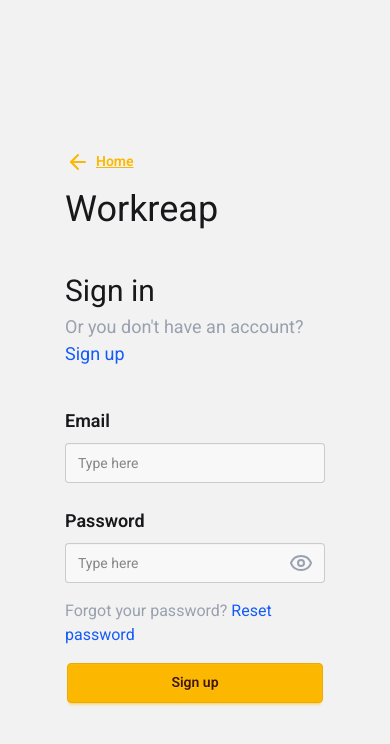
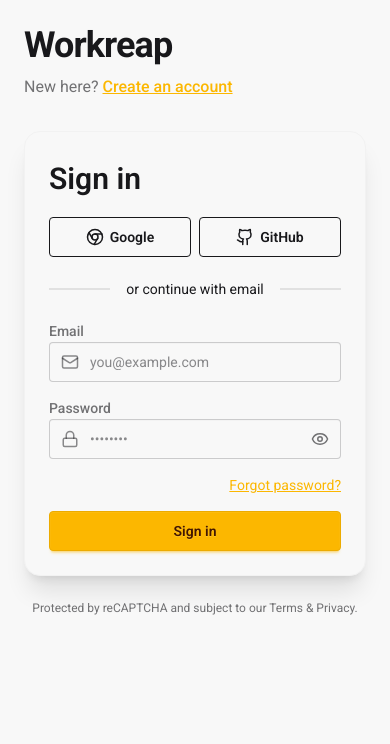
Before and after one commit to Anhcodervuive/Freelancer-Client-matching-platform-fe, a React (Vite) app: page /signin in a window 390 px wide. Shown: the top 744 px of the page. Built offline with nearby package versions, Linux system fonts and the light colour scheme; no server answers.

Commit message:
edit auth UI, sign in, logout, verify email feature

```diff
--- a/src/config/routes.ts
+++ b/src/config/routes.ts
@@ -3,7 +3,11 @@
 		home: '/'
 	},
 	auth: {
-		signin: 'signin',
-		signup: 'signup'
+		signin: '/signin',
+		signup: '/signup',
+		verify: '/verify'
+	},
+	error: {
+		notFound: '/404'
 	}
 }
--- a/src/pages/Auth/SigninForm.tsx
+++ b/src/pages/Auth/SigninForm.tsx
@@ -1,103 +1,142 @@
-import { ArrowLeft, Eye, EyeOff } from 'lucide-react'
 import { useState } from 'react'
 import { useForm, type SubmitHandler } from 'react-hook-form'
+import { Link, useNavigate } from 'react-router-dom'
 import { useDispatch } from 'react-redux'
-import { Link, useNavigate } from 'react-router-dom'
 import { toast } from 'react-toastify'
-import { routes } from '~/config/routes'
+import { Eye, EyeOff, Lock, Mail, Github, Chrome } from 'lucide-react'
 import type { AppDispatch } from '~/redux/store'
 import { signinUserAPI } from '~/redux/user/userSlice'
 import { EMAIL_RULE, EMAIL_RULE_MESSAGE, FIELD_REQUIRED_MESSAGE } from '~/utils/validator'
+import { routes } from '~/config/routes'
 
 export type SigninInputs = {
 	email: string
 	password: string
 }
 
-const SigninForm = () => {
+export default function SigninForm() {
+	const dispatch: AppDispatch = useDispatch()
+	const navigate = useNavigate()
+
 	const {
 		register,
 		handleSubmit,
 		formState: { errors }
 	} = useForm<SigninInputs>()
-	const dispatch: AppDispatch = useDispatch()
-	const navigate = useNavigate()
-	const [isShowPassword, setIsShowPasswor] = useState(false)
-	const onSubmit: SubmitHandler<SigninInputs> = data => {
-		dispatch(signinUserAPI(data))
-		toast.promise(dispatch(signinUserAPI(data)), { pending: 'Logging in...' }).then(res => {
-			console.log(res)
+
+	const [showPassword, setShowPassword] = useState(false)
+	const [submitting, setSubmitting] = useState(false)
+
+	const onSubmit: SubmitHandler<SigninInputs> = async data => {
+		try {
+			setSubmitting(true)
+			await toast.promise(
+				// Nếu thunk của bạn hỗ trợ unwrap(), có thể dùng: await dispatch(signinUserAPI(data)).unwrap()
+				dispatch(signinUserAPI(data)),
+				{ pending: 'Signing you in...' }
+			)
 			navigate(routes.comons.home)
-		})
+		} catch (err) {
+			console.log(err)
+			// Lỗi đã được toast trong thunk hoặc interceptor; có thể bổ sung tại đây nếu cần
+		} finally {
+			setSubmitting(false)
 		}
+	}
+
 	return (
-		<div className='flex flex-col items-center justify-center h-full w-full'>
-			<div className='w-2/3'>
-				<Link to={'/'} className='btn btn-link px-0 md:hidden' role='button'>
-					<ArrowLeft />
-					Home
+		<div className='min-h-screen'>
+			{/* Right panel / form */}
+			<div className='flex items-center justify-center bg-base-100'>
+				<div className='w-full max-w-md p-6'>
+					<div className='mb-8'>
+						<h1 className='text-3xl font-bold tracking-tight'>Workreap</h1>
+						<p className='mt-2 text-base-content/60'>
+							New here?{' '}
+							<Link to={routes.auth.signup} className='link link-primary font-medium'>
+								Create an account
 							</Link>
-				<h1 className='mb-8'>Workreap</h1>
-				<div className='mb-8'>
-					<h2>Sign in</h2>
-					<h5 className='text-gray-400'>
-						Or you don't have an account?{' '}
-						<Link className='text-info' to={'/signup'}>
-							Sign up
-						</Link>
-					</h5>
+						</p>
 					</div>
-				<form onSubmit={handleSubmit(onSubmit)} className='flex flex-col gap-3'>
-					<fieldset className='fieldset'>
-						<legend className='fieldset-legend text-lg'>Email</legend>
+
+					<div className='card bg-base-100 border border-base-200 shadow-xl rounded-2xl'>
+						<div className='card-body'>
+							<h2 className='card-title mb-2'>Sign in</h2>
+
+							{/* Social auth */}
+							<div className='grid grid-cols-2 gap-2'>
+								<button type='button' className='btn btn-outline w-full'>
+									<Chrome size={18} />
+									Google
+								</button>
+								<button type='button' className='btn btn-outline w-full'>
+									<Github size={18} />
+									GitHub
+								</button>
+							</div>
+
+							<div className='divider'>or continue with email</div>
+
+							<form onSubmit={handleSubmit(onSubmit)} className='space-y-4'>
+								{/* Email */}
+								<div>
+									<label className='label text-sm font-medium'>Email</label>
+									<div className='relative'>
 										<input
-							type='text'
+											type='email'
+											placeholder='you@example.com'
 											{...register('email', {
 												required: FIELD_REQUIRED_MESSAGE,
-								pattern: {
-									value: EMAIL_RULE,
-									message: EMAIL_RULE_MESSAGE
-								}
+												pattern: { value: EMAIL_RULE, message: EMAIL_RULE_MESSAGE }
 											})}
-							className='input input-md w-full'
-							placeholder='Type here'
+											className={`input input-bordered w-full pl-10 ${errors.email ? 'input-error' : ''}`}
 										/>
-						{errors.email && <div className='mt-1 text-sm text-error'>{errors.email.message}</div>}
-					</fieldset>
-					<fieldset className='fieldset'>
-						<legend className='fieldset-legend text-lg'>Password</legend>
+										<Mail className='absolute left-3 top-1/2 -translate-y-1/2 text-base-content/50' size={18} />
+									</div>
+									{errors.email && <p className='text-xs text-error mt-1'>{errors.email.message}</p>}
+								</div>
+
+								{/* Password */}
+								<div>
+									<label className='label text-sm font-medium'>Password</label>
 									<div className='relative'>
 										<input
-								type={isShowPassword ? 'text' : 'password'}
+											type={showPassword ? 'text' : 'password'}
+											placeholder='••••••••'
 											{...register('password', { required: FIELD_REQUIRED_MESSAGE })}
-								className='input input-md w-full'
-								placeholder='Type here'
+											className={`input input-bordered w-full pl-10 pr-10 ${errors.password ? 'input-error' : ''}`}
 										/>
+										<Lock className='absolute left-3 top-1/2 -translate-y-1/2 text-base-content/50' size={18} />
 										<button
 											type='button'
-								className='absolute right-3 top-1/2 -translate-y-1/2 text-gray-400 hover:text-primary focus:outline-none z-10'
+											className='absolute right-3 top-1/2 -translate-y-1/2 text-base-content/60 hover:text-primary'
 											tabIndex={-1}
-								onClick={() => setIsShowPasswor(!isShowPassword)}>
-								{isShowPassword ? <EyeOff /> : <Eye />}
+											onClick={() => setShowPassword(v => !v)}>
+											{showPassword ? <EyeOff size={18} /> : <Eye size={18} />}
 										</button>
 									</div>
-						{errors.password && <div className='mt-1 text-sm text-error'>{errors.password.message}</div>}
-					</fieldset>
-					<div className='flex flex-col gap-4 justify-center items-center'>
-						<p className='text-gray-400'>
-							Forgot your password?{' '}
-							<Link to='/' className='text-info'>
-								Reset password
+									{errors.password && <p className='text-xs text-error mt-1'>{errors.password.message}</p>}
+								</div>
+
+								<div className='flex items-center justify-end text-sm'>
+									<Link to={'/'} className='link link-primary'>
+										Forgot password?
 									</Link>
+								</div>
+
+								<button type='submit' className={`btn btn-primary w-full ${submitting ? 'btn-disabled' : ''}`}>
+									{submitting && <span className='loading loading-spinner'></span>}
+									{submitting ? 'Signing in...' : 'Sign in'}
+								</button>
+							</form>
+						</div>
+					</div>
+
+					<p className='mt-6 text-center text-xs text-base-content/60'>
+						Protected by reCAPTCHA and subject to our Terms & Privacy.
 					</p>
-						<button type='submit' className='btn btn-primary btn-wide'>
-							Sign up
-						</button>
 				</div>
-				</form>
 			</div>
 		</div>
 	)
 }
-
-export default SigninForm
--- a/src/pages/Auth/SignupForm.tsx
+++ b/src/pages/Auth/SignupForm.tsx
@@ -1,15 +1,17 @@
-import { ArrowLeft, Eye, EyeOff } from 'lucide-react'
 import { useState } from 'react'
 import { useForm, type SubmitHandler } from 'react-hook-form'
-import { Link } from 'react-router-dom'
+import { Link, useNavigate } from 'react-router-dom'
+import { Eye, EyeOff, UserPlus2 } from 'lucide-react'
 import { toast } from 'react-toastify'
+import { routes } from '~/config/routes'
 import { Role } from '~/types'
 import {
 	EMAIL_RULE,
 	EMAIL_RULE_MESSAGE,
 	FIELD_REQUIRED_MESSAGE,
-	PASSWORD_CONFIRMATION_MESSAGE,
+	PASSWORD_CONFIRMATION_MESSAGE
 } from '~/utils/validator'
+import { signupUserAPI } from '~/apis/auth.api'
 
 type Inputs = {
 	email: string
@@ -26,183 +28,160 @@
 		register,
 		handleSubmit,
 		watch,
-		formState: { errors },
+		formState: { errors }
 	} = useForm<Inputs>()
-	const [isShowPassword, setIsShowPasswor] = useState(false)
-	const onSubmit: SubmitHandler<Inputs> = (data) => {
+	const navigate = useNavigate()
+	const [isShowPassword, setIsShowPassword] = useState(false)
+	const [isShowConfirm, setIsShowConfirm] = useState(false)
+	const isAgree = watch('isAgreeCondition')
+	const onSubmit: SubmitHandler<Inputs> = data => {
 		if (!data.isAgreeCondition) {
-			toast.warn('Please agree our terms and condition')
+			toast.warn('Please agree to our terms and conditions!')
+			return
 		}
+		toast
+			.promise(signupUserAPI(data), {
+				pending: 'signing up...'
+			})
+			.then(() => {
+				const params = new URLSearchParams({ email: data.email })
+				navigate(`${routes.auth.verify}?${params.toString()}`)
+			})
 	}
+
 	return (
-		<div className='flex flex-col items-center justify-center h-full w-full'>
-			<div className='w-1/2'>
-				<Link to={'/'} className='btn btn-link px-0 md:hidden' role='button'>
-					<ArrowLeft />
-					Home
-				</Link>
-				<h1 className='mb-8'>Workreap</h1>
-				<div className='mb-10'>
-					<h2>Sign up</h2>
-					<h5 className='text-gray-400'>
+		<div className='min-h-screen flex items-center justify-center bg-base-100'>
+			<div className='card shadow-2xl bg-white/95 rounded-2xl w-full max-w-lg p-8'>
+				<div className='flex flex-col items-center mb-8'>
+					<UserPlus2 className='w-12 h-12 text-primary mb-2' />
+					<h1 className='text-2xl font-bold tracking-tight mb-1'>Sign up to Workreap</h1>
+					<p className='text-gray-500 text-base'>Welcome! Create your account below.</p>
+					<p className='mt-2 text-sm text-gray-400'>
 						Already have an account?{' '}
-						<Link className='text-info' to={'/signin'}>
+						<Link className='text-info font-semibold' to={routes.auth.signin}>
 							Sign in
 						</Link>
-					</h5>
+					</p>
+				</div>
+				<form onSubmit={handleSubmit(onSubmit)} className='space-y-4'>
+					<div className='grid grid-cols-1 md:grid-cols-2 gap-3'>
+						<div>
+							<label className='label text-base font-medium'>First name</label>
+							<input
+								type='text'
+								{...register('firstName', { required: FIELD_REQUIRED_MESSAGE })}
+								className={`input input-bordered w-full ${errors.firstName ? 'input-error' : ''}`}
+								placeholder='Type here'
+							/>
+							{errors.firstName && <p className='text-xs text-error mt-1'>{errors.firstName.message}</p>}
+						</div>
+						<div>
+							<label className='label text-base font-medium'>Last name</label>
+							<input
+								type='text'
+								{...register('lastName', { required: FIELD_REQUIRED_MESSAGE })}
+								className={`input input-bordered w-full ${errors.lastName ? 'input-error' : ''}`}
+								placeholder='Type here'
+							/>
+							{errors.lastName && <p className='text-xs text-error mt-1'>{errors.lastName.message}</p>}
 						</div>
 					</div>
-			<div className='w-11/12'>
-				<form onSubmit={handleSubmit(onSubmit)}>
-					<div className='grid grid-cols-2 gap-4'>
-						<fieldset className='fieldset'>
-							<legend className='fieldset-legend text-base'>First name</legend>
+					<div>
+						<label className='label text-base font-medium'>Email</label>
 						<input
-								type='text'
-								{...register('firstName', {
-									required: FIELD_REQUIRED_MESSAGE,
-								})}
-								className='input input-md w-full'
-								placeholder='Type here'
-							/>
-							{errors.firstName && (
-								<div className='mt-1 text-sm text-error'>
-									{errors.firstName.message}
-								</div>
-							)}
-						</fieldset>
-						<fieldset className='fieldset'>
-							<legend className='fieldset-legend text-base'>Last name:</legend>
-							<input
-								type='text'
-								{...register('lastName', {
-									required: FIELD_REQUIRED_MESSAGE,
-								})}
-								className='input input-md w-full'
-								placeholder='Type here'
-							/>
-							{errors.lastName && (
-								<div className='mt-1 text-sm text-error'>
-									{errors.lastName.message}
-								</div>
-							)}
-						</fieldset>
-						<fieldset className='fieldset'>
-							<legend className='fieldset-legend text-base'>Email</legend>
-							<input
-								type='text'
+							type='email'
 							{...register('email', {
 								required: FIELD_REQUIRED_MESSAGE,
 								pattern: {
 									value: EMAIL_RULE,
-										message: EMAIL_RULE_MESSAGE,
-									},
+									message: EMAIL_RULE_MESSAGE
+								}
 							})}
-								className='input input-md w-full'
+							className={`input input-bordered w-full ${errors.email ? 'input-error' : ''}`}
 							placeholder='Type here'
 						/>
-							{errors.email && (
-								<div className='mt-1 text-sm text-error'>
-									{errors.email.message}
+						{errors.email && <p className='text-xs text-error mt-1'>{errors.email.message}</p>}
 					</div>
-							)}
-						</fieldset>
-						<fieldset className='fieldset'>
-							<legend className='fieldset-legend text-base'>Role</legend>
+					<div>
+						<label className='label text-base font-medium'>Role</label>
 						<select
 							defaultValue=''
-								className='select'
 							{...register('role', {
-									validate: (value) => {
-										if (value) {
-											return true
-										}
-										return false
-									},
-								})}>
-								<option disabled={true} value=''>
-									none
+								validate: value => !!value || 'Please select your role'
+							})}
+							className={`select select-bordered w-full ${errors.role ? 'select-error' : ''}`}>
+							<option value='' disabled>
+								Choose a role
 							</option>
 							<option value={Role.freelancer}>Freelancer</option>
 							<option value={Role.client}>Client</option>
 						</select>
-						</fieldset>
-						<fieldset className='fieldset'>
-							<legend className='fieldset-legend text-base'>Password</legend>
+						{errors.role && <p className='text-xs text-error mt-1'>{String(errors.role.message)}</p>}
+					</div>
+					<div className='grid grid-cols-1 md:grid-cols-2 gap-3'>
+						<div>
+							<label className='label text-base font-medium'>Password</label>
 							<div className='relative'>
 								<input
 									type={isShowPassword ? 'text' : 'password'}
-									{...register('password', {
-										required: FIELD_REQUIRED_MESSAGE,
-									})}
-									className='input input-md w-full'
+									{...register('password', { required: FIELD_REQUIRED_MESSAGE })}
+									className={`input input-bordered w-full pr-10 ${errors.password ? 'input-error' : ''}`}
 									placeholder='Type here'
 								/>
 								<button
 									type='button'
-									className='absolute right-3 top-1/2 -translate-y-1/2 text-gray-400 hover:text-primary focus:outline-none z-10'
+									className='absolute right-2 top-1/2 -translate-y-1/2 text-gray-400 hover:text-primary'
 									tabIndex={-1}
-									onClick={() => setIsShowPasswor(!isShowPassword)}>
-									{isShowPassword ? <EyeOff /> : <Eye />}
+									onClick={() => setIsShowPassword(v => !v)}>
+									{isShowPassword ? <EyeOff size={20} /> : <Eye size={20} />}
 								</button>
 							</div>
-							{errors.password && (
-								<div className='mt-1 text-sm text-error'>
-									{errors.password.message}
+							{errors.password && <p className='text-xs text-error mt-1'>{errors.password.message}</p>}
 						</div>
-							)}
-						</fieldset>
-						<fieldset className='fieldset'>
-							<legend className='fieldset-legend text-base'>
-								Cofirm password
-							</legend>
+						<div>
+							<label className='label text-base font-medium'>Confirm password</label>
 							<div className='relative'>
 								<input
-									type={isShowPassword ? 'text' : 'password'}
+									type={isShowConfirm ? 'text' : 'password'}
 									{...register('confirmPassword', {
-										validate: (value) => {
+										validate: value => {
 											if (value !== watch('password')) {
 												return PASSWORD_CONFIRMATION_MESSAGE
 											}
 											return true
-										},
+										}
 									})}
-									className='input input-md w-full'
+									className={`input input-bordered w-full pr-10 ${errors.confirmPassword ? 'input-error' : ''}`}
 									placeholder='Type here'
 								/>
 								<button
 									type='button'
-									className='absolute right-3 top-1/2 -translate-y-1/2 text-gray-400 hover:text-primary focus:outline-none z-10'
+									className='absolute right-2 top-1/2 -translate-y-1/2 text-gray-400 hover:text-primary'
 									tabIndex={-1}
-									onClick={() => setIsShowPasswor(!isShowPassword)}>
-									{isShowPassword ? <EyeOff /> : <Eye />}
+									onClick={() => setIsShowConfirm(v => !v)}>
+									{isShowConfirm ? <EyeOff size={20} /> : <Eye size={20} />}
 								</button>
 							</div>
-							{errors.confirmPassword && (
-								<div className='mt-1 text-sm text-error'>
-									{errors.confirmPassword.message}
+							{errors.confirmPassword && <p className='text-xs text-error mt-1'>{errors.confirmPassword.message}</p>}
 						</div>
-							)}
-						</fieldset>
 					</div>
-					<div className='mt-5 w-full flex flex-col gap-3 justify-center items-center'>
-						<div className='flex items-center gap-2'>
+					<div className='flex items-center gap-2 mt-2'>
 						<input
 							type='checkbox'
 							{...register('isAgreeCondition')}
-								className='checkbox checkbox-xs checkbox-primary'
+							className='checkbox checkbox-primary'
+							id='agree-term'
 						/>
-							<p className='text-gray-400'>
-								I have read and agree to all?{' '}
-								<Link to='/' className='text-info'>
-									Terms and condition
+						<label htmlFor='agree-term' className='text-sm text-gray-600 select-none'>
+							I have read and agree to all{' '}
+							<Link to='/' className='text-info underline hover:text-primary'>
+								Terms and conditions
 							</Link>
-							</p>
+						</label>
 					</div>
-						<button type='submit' className='btn btn-primary block w-1/2'>
+					<button type='submit' className='btn btn-primary w-full mt-3' disabled={!isAgree}>
 						Sign up
 					</button>
-					</div>
 				</form>
 			</div>
 		</div>
--- /dev/null
+++ b/src/pages/Auth/VerifyPage.tsx
@@ -0,0 +1,121 @@
+import { useEffect, useState } from 'react'
+import { useNavigate, useSearchParams } from 'react-router-dom'
+import { toast } from 'react-toastify'
+import { verifyUserAPI } from '~/apis/auth.api'
+import { routes } from '~/config/routes'
+// import { MailCheck, MailWarning } from 'lucide-react' // Nếu bạn xài lucide-react
+
+const RESEND_COOLDOWN = 30 // giây
+
+const VerifyPage = () => {
+	const [searchParams] = useSearchParams()
+	const navigate = useNavigate()
+	const email = searchParams.get('email')
+	const token = searchParams.get('token')
+	const [isVerifing, setIsVerifing] = useState(false)
+	const [isResending, setIsResending] = useState(false)
+	const [resendCooldown, setResendCooldown] = useState(0)
+	const [showSentMsg, setShowSentMsg] = useState(false)
+
+	// Đếm ngược cooldown cho nút resend
+	useEffect(() => {
+		if (resendCooldown > 0) {
+			const timer = setTimeout(() => setResendCooldown(resendCooldown - 1), 1000)
+			return () => clearTimeout(timer)
+		}
+	}, [resendCooldown])
+
+	useEffect(() => {
+		if (token) {
+			setIsVerifing(true)
+			verifyUserAPI(token)
+				.then(() => {
+					toast.success('Xác thực email thành công!')
+					navigate(routes.auth.signin)
+				})
+				.finally(() => setIsVerifing(false))
+		}
+	}, [navigate, token])
+
+	const handleResend = async () => {
+		if (!email) return
+		setIsResending(true)
+		setShowSentMsg(false)
+		try {
+			// await resendVerifyEmailAPI(email)
+			setShowSentMsg(true)
+			toast.success('Đã gửi lại email xác thực!')
+			setResendCooldown(RESEND_COOLDOWN)
+		} finally {
+			setIsResending(false)
+		}
+	}
+
+	if (isVerifing) {
+		return (
+			<div className='flex items-center justify-center h-screen w-full'>
+				<span className='loading loading-spinner text-primary loading-xl mr-4'></span>
+				<p className='text-lg font-medium'>Đang xác thực tài khoản...</p>
+			</div>
+		)
+	}
+
+	return (
+		<div className='min-h-screen flex items-center justify-center bg-base-100'>
+			<div className='card shadow-xl bg-white/90 rounded-2xl max-w-md w-full p-8'>
+				<div className='flex flex-col items-center gap-2'>
+					{/* <MailCheck className='w-12 h-12 text-primary mb-2' /> */}
+					<svg
+						className='w-12 h-12 text-primary mb-2'
+						fill='none'
+						stroke='currentColor'
+						strokeWidth={2}
+						viewBox='0 0 24 24'>
+						<path
+							strokeLinecap='round'
+							strokeLinejoin='round'
+							d='M3 8l7.89 5.26a2 2 0 002.22 0L21 8M5 19h14a2 2 0 002-2V7a2 2 0 00-2-2H5a2 2 0 00-2 2v10a2 2 0 002 2z'
+						/>
+					</svg>
+					<h1 className='text-2xl font-bold mb-1'>Verify your email</h1>
+					<p className='text-base text-center mb-2'>
+						We’ve sent an activation link to: <span className='font-medium text-primary'>{email}</span>
+					</p>
+					<p className='text-sm text-gray-500 text-center mb-3'>
+						Please check your inbox and click on the link to complete the activation process.
+					</p>
+
+					<div className='flex flex-col gap-1 w-full items-center'>
+						<button
+							className='btn btn-outline btn-primary w-full'
+							onClick={() => window.open('https://mail.google.com', '_blank')}>
+							Mở Gmail
+						</button>
+						<div className='mt-2 text-center text-sm'>
+							Didn’t get the email?
+							<button
+								className={`btn btn-link btn-xs ml-2 ${resendCooldown > 0 ? 'btn-disabled text-gray-400' : ''}`}
+								onClick={handleResend}
+								disabled={isResending || resendCooldown > 0}>
+								{isResending ? (
+									<span className='loading loading-spinner loading-xs'></span>
+								) : resendCooldown > 0 ? (
+									`Resend (${resendCooldown}s)`
+								) : (
+									'Resend'
+								)}
+							</button>
+						</div>
+						{showSentMsg && (
+							<span className='text-green-600 text-xs mt-1 animate-fade-in'>
+								Email đã được gửi lại, kiểm tra hộp thư!
+							</span>
+						)}
+					</div>
+				</div>
+			</div>
+		</div>
+	)
+}
+
+export default VerifyPage
--- a/src/pages/Auth/index.tsx
+++ b/src/pages/Auth/index.tsx
@@ -2,21 +2,27 @@
 import { useLocation } from 'react-router-dom'
 import SignupForm from './SignupForm'
 import SigninForm from './SigninForm'
+import { routes } from '~/config/routes'
+import VerifyPage from './VerifyPage'
 
 const AuthPage = () => {
 	const location = useLocation()
 
 	// Kiểm tra đường dẫn có chứa 'signup' hay không (không phân biệt hoa thường)
-	const isSignup = location.pathname.toLowerCase().includes('signup')
+	const isSignup = location.pathname === routes.auth.signup
+	const isSignin = location.pathname === routes.auth.signin
+	const isVerifing = location.pathname === routes.auth.verify
 	return (
-		<div className='bg-base-200 flex max-w-[1600px] mx-auto h-screen'>
+		<div className='flex max-w-[1600px] mx-auto h-screen'>
 			{/* Cột video */}
 			<div className='hidden md:block md:w-1/2 h-full'>
 				<VideoDecoration />
 			</div>
 			{/* Cột form */}
 			<div className='w-full md:w-1/2'>
-				{isSignup ? <SignupForm /> : <SigninForm />}
+				{isSignin && <SigninForm />}
+				{isSignup && <SignupForm />}
+				{isVerifing && <VerifyPage />}
 			</div>
 		</div>
 	)
--- /dev/null
+++ b/src/pages/Error/NotFoundPage.tsx
@@ -0,0 +1,5 @@
+const NotFoundPage = () => {
+	return <div>NotFoundPage</div>
+}
+
+export default NotFoundPage
```
Also changed, not shown: src/App.tsx (+18 -5 lines), src/apis/auth.api.ts (+10 -0 lines), src/pages/Comons/HomePage.tsx (+30 -1 lines). Lines whose indentation alone changed are shown as unchanged.
